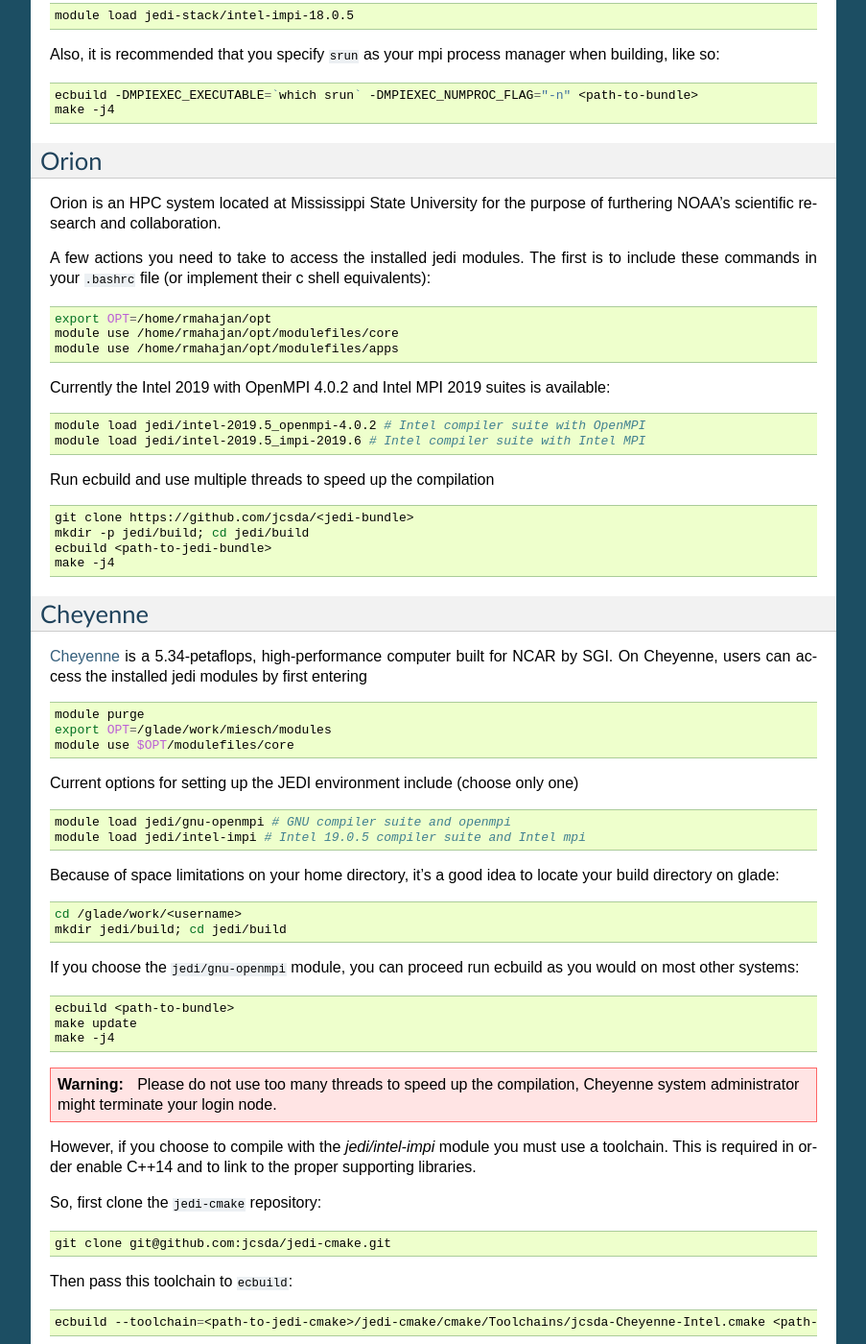
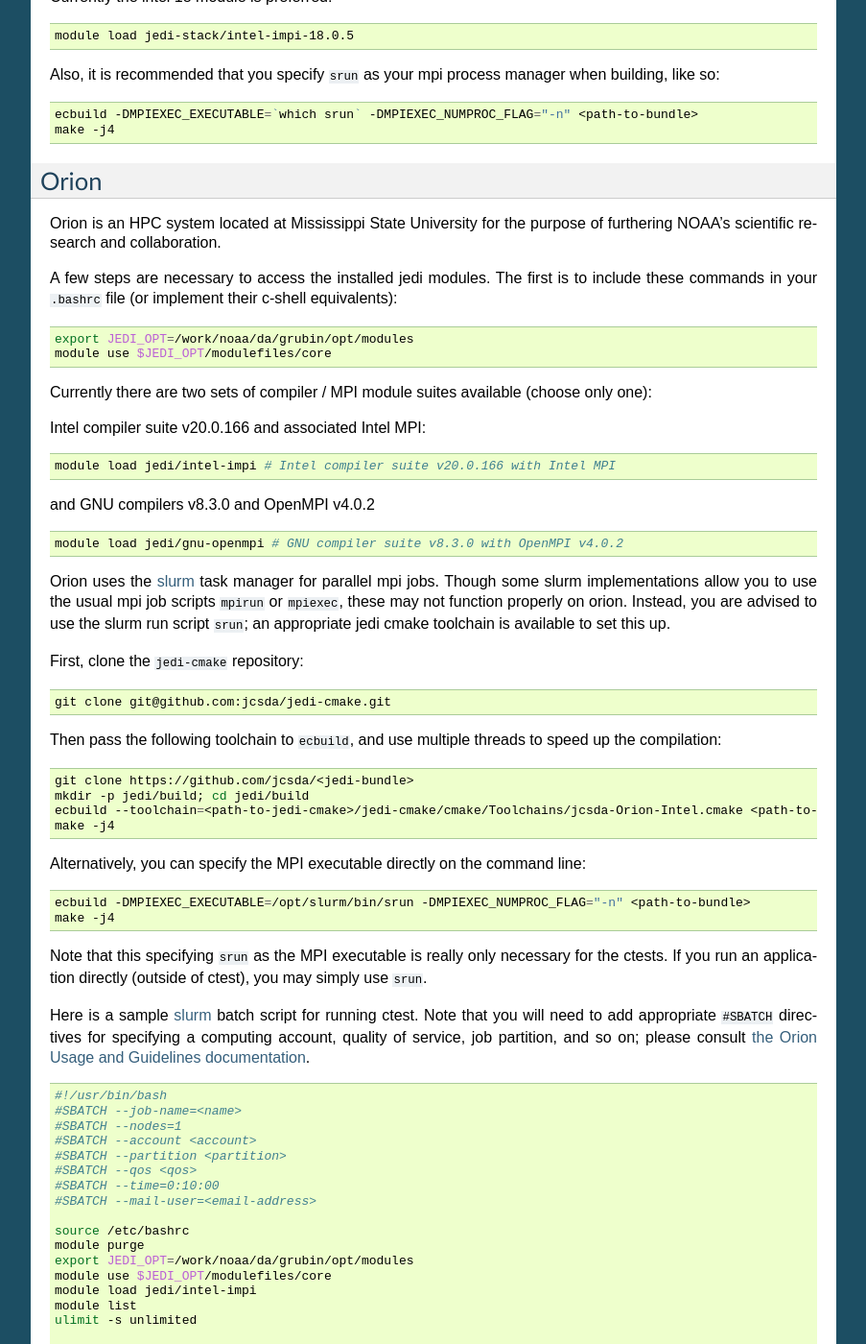
Before and after one commit to JCSDA/jedi-docs, a Sphinx documentation site: the page built from docs/developer/jedi_environment/modules.rst, in a window 1280 px wide and 1400 px high, scrolled down 2204 px. Shown: the whole window at 96% size, without its empty margins (198-1101 px from the left). Built offline with Sphinx 7.4.7, drawn with Linux system fonts in a browser that asks for light colours; some of the changed text lies outside the part shown.

```diff
--- a/docs/developer/jedi_environment/modules.rst
+++ b/docs/developer/jedi_environment/modules.rst
@@ -90,7 +90,7 @@
 General Tips for HPC Systems
 ----------------------------
 
-Many HPC systems do not allow you to run MPI jobs from the login nodes.  So, after building JEDI, you'll have to run the tests either in batch mode through a job submission program such as :code:`sbatch` or by accessing a batch node interactively through a program such as :code:`salloc`.  Often these batch nodes do not have access to the internet.  So, after you build JEDI, you may need to run the following command from a login node:
+Many HPC systems do not allow you to run MPI jobs from the login nodes.  So, after building JEDI, you'll have to run the tests either in batch mode through a job submission program such as :code:`slurm` via :code:`sbatch` directives, or by accessing a batch compute node interactively through a program such as :code:`salloc`.  Often these batch nodes do not have access to the internet; after you build JEDI, you may need to run the following command from a login node:
 
 .. code :: bash
 
@@ -121,34 +121,130 @@
    ecbuild -DMPIEXEC_EXECUTABLE=`which srun` -DMPIEXEC_NUMPROC_FLAG="-n" <path-to-bundle>
    make -j4
 
+
 Orion
 -----
 
 Orion is an HPC system located at Mississippi State University for the purpose of furthering NOAA’s scientific research and collaboration.
 
-A few actions you need to take to access the installed jedi modules.  The first is to include these commands in your :code:`.bashrc` file (or implement their c shell equivalents):
+A few steps are necessary to access the installed jedi modules.  The first is to include these commands in your :code:`.bashrc` file (or implement their c-shell equivalents):
 
 .. code :: bash
 
-   export OPT=/home/rmahajan/opt
-   module use /home/rmahajan/opt/modulefiles/core
-   module use /home/rmahajan/opt/modulefiles/apps
+   export JEDI_OPT=/work/noaa/da/grubin/opt/modules
+   module use $JEDI_OPT/modulefiles/core
 
-Currently the Intel 2019 with OpenMPI 4.0.2 and Intel MPI 2019 suites is available:
+
+Currently there are two sets of compiler / MPI module suites available (choose only one):
+
+Intel compiler suite v20.0.166 and associated Intel MPI:
 
 .. code :: bash
 
-   module load jedi/intel-2019.5_openmpi-4.0.2 # Intel compiler suite with OpenMPI
-   module load jedi/intel-2019.5_impi-2019.6 # Intel compiler suite with Intel MPI
+   module load jedi/intel-impi # Intel compiler suite v20.0.166 with Intel MPI
 
-Run ecbuild and use multiple threads to speed up the compilation
+
+and GNU compilers v8.3.0 and OpenMPI v4.0.2
+
+.. code :: bash
+
+   module load jedi/gnu-openmpi # GNU compiler suite v8.3.0 with OpenMPI v4.0.2
+
+
+Orion uses the `slurm <https://slurm.schedmd.com/>`_ task manager for parallel mpi jobs.  Though some slurm implementations allow you to use the usual mpi job scripts :code:`mpirun` or :code:`mpiexec`, these may not function properly on orion.  Instead, you are advised to use the slurm run script :code:`srun`; an appropriate jedi cmake toolchain is available to set this up.
+
+First, clone the :code:`jedi-cmake` repository:
+
+.. code:: bash
+
+   git clone git@github.com:jcsda/jedi-cmake.git
+
+Then pass the following toolchain to :code:`ecbuild`, and use multiple threads to speed up the compilation:
 
 .. code:: bash
 
     git clone https://github.com/jcsda/<jedi-bundle>
     mkdir -p jedi/build; cd jedi/build
-    ecbuild <path-to-jedi-bundle>
+    ecbuild --toolchain=<path-to-jedi-cmake>/jedi-cmake/cmake/Toolchains/jcsda-Orion-Intel.cmake <path-to-bundle>
     make -j4
+
+
+Alternatively, you can specify the MPI executable directly on the command line:
+
+.. code:: bash
+
+   ecbuild -DMPIEXEC_EXECUTABLE=/opt/slurm/bin/srun -DMPIEXEC_NUMPROC_FLAG="-n" <path-to-bundle>
+   make -j4
+
+
+Note that this specifying :code:`srun` as the MPI executable is really only necessary for the ctests.  If you run an application directly (outside of ctest), you may simply use :code:`srun`.
+
+Here is a sample `slurm <https://slurm.schedmd.com/>`_ batch script for running ctest. Note that you will need to add appropriate :code:`#SBATCH` directives for specifying a computing account, quality of service, job partition, and so on; please consult `the Orion Usage and Guidelines documentation <https://intranet.hpc.msstate.edu/helpdesk/resource-docs/cluster_guide.php#orion-use>`_.
+
+.. code:: bash
+
+   #!/usr/bin/bash
+   #SBATCH --job-name=<name>
+   #SBATCH --nodes=1
+   #SBATCH --account <account>
+   #SBATCH --partition <partition>
+   #SBATCH --qos <qos>
+   #SBATCH --time=0:10:00
+   #SBATCH --mail-user=<email-address>
+
+   source /etc/bashrc
+   module purge
+   export JEDI_OPT=/work/noaa/da/grubin/opt/modules
+   module use $JEDI_OPT/modulefiles/core
+   module load jedi/intel-impi
+   module list
+   ulimit -s unlimited
+
+   export SLURM_EXPORT_ENV=ALL
+   export HDF5_USE_FILE_LOCKING=FALSE
+
+   cd <path-to-bundle-build-directory>
+   ctest -E get_
+
+   exit 0
+
+Note that the options specified with ``#SBATCH`` include the number of nodes but not the number of tasks needed.  This is most appropriate for running ``ctest`` because some tests require a different number of MPI tasks than others.  However, if you run an application individually, you should specify ``#SBATCH --ntasks <number>`` instead of ``#SBATCH --nodes=<number>``, as shown in the following example.  The slurm job scheduler will properly determine how many nodes your job requires. Specifying ``--ntasks`` instead of ``--nodes`` in the ``#SBATCH`` header commands will mandate that your computing allocation will only be charged for what you use.  This is preferable for more computationally intensive jobs:
+
+.. code:: bash
+
+   #!/usr/bin/bash
+   #SBATCH --job-name=<name>
+   #SBATCH --ntasks=4
+   #SBATCH --cpus-per-task=1
+   #SBATCH --time=0:10:00
+   #SBATCH --mail-user=<email-address>
+
+   source /etc/bashrc
+   module purge
+   export JEDI_OPT=/work/noaa/da/grubin/opt/modules
+   module use $JEDI_OPT/modulefiles/core
+   module load jedi/intel-impi
+   module list
+   ulimit -s unlimited
+
+   export SLURM_EXPORT_ENV=ALL
+   export HDF5_USE_FILE_LOCKING=FALSE
+
+   # make sure the number of tasks it requires matches the SBATCH --ntasks specification above
+   cd <path-to-bundle-build-directory>
+   srun --ntasks=4 --cpu_bind_core --distribution=block:block test_ufo_radiosonde_opr testinput/radiosonde.yaml
+
+   exit 0
+
+Submit and monitor your jobs with these commands
+
+.. code:: bash
+
+	  sbatch <batch-script>
+	  squeue -u <your-user-name>
+
+You can delete jobs with the :code:`scancel` command.  For further information please consult `the Orion Cluster Computing Basics documentation <https://intranet.hpc.msstate.edu/helpdesk/resource-docs/clusters_getting_started.php>`_.
+
 
 Cheyenne
 --------
```
